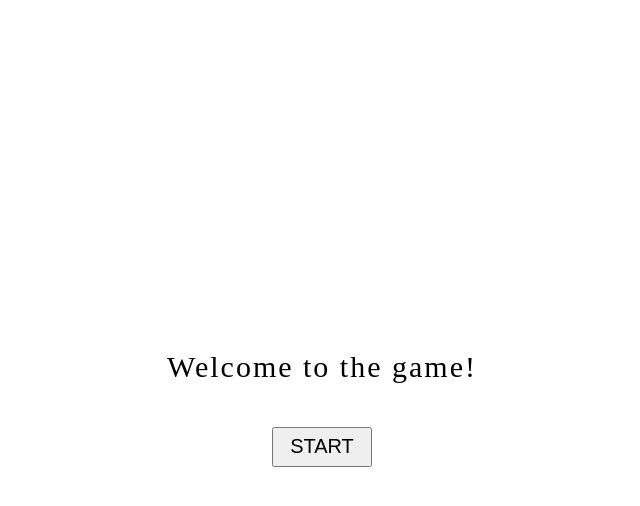
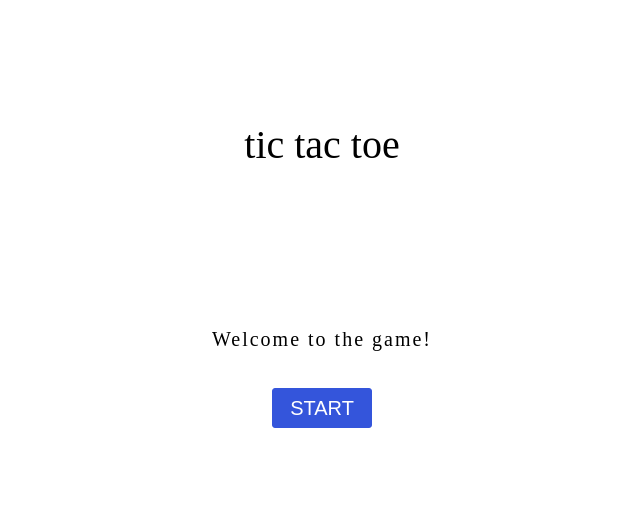
Before and after one commit to jerryhuang3/tic-react-toe, a React (Vite) app: page / in a window 1280 px wide. Shown: the top 506 px of the page, without its empty margins (326-966 px from the left). Built offline with nearby package versions, Linux system fonts and the light colour scheme.

Commit message:
fix styling minor logic

```diff
--- a/src/components/Details.js
+++ b/src/components/Details.js
@@ -4,8 +4,12 @@ import GameContext from "./GameContext";
 const Details = () => {
   const game = useContext(GameContext);
 
+  const onClick = () => {
+    window.location.reload();
+  }
+
   let left;
-	let right;
+  let right;
 
   if (game.turn > 9) {
     left = "GAME";
@@ -14,11 +18,11 @@ const Details = () => {
   return (
     <React.Fragment>
       <div className={"header"}>
-        <h1>poop-cake-toe</h1>
-        <h2>{game.playerOneTurn ? game.player1 : game.player2}'s Turn</h2>
+      {game.turn > 9 ? (<button class={'reload'} onClick={onClick}>NEW GAME</button>) : ""}
+        <h1>tic tac toe</h1>
       </div>
       <div className={"footer"}>
-        <h1>{left} {right}</h1>
+        <h2>{game.playerOneTurn ? game.player1 : game.player2}'s Turn</h2>
       </div>
       <div className={"left-side"}>
         <h3>{left}</h3>
--- a/src/components/End.js
+++ b/src/components/End.js
@@ -1,15 +1,20 @@
 import React, { useContext } from "react";
 import GameContext from "./GameContext";
 
-const End = props => {
+const End = () => {
   const game = useContext(GameContext);
 
   let name = game.playerOneTurn ? game.player2 : game.player1;
   name = name.toUpperCase();
 
+  const onClick = () => {
+    window.location.reload();
+  }
+
   return (
     <div className={"end"}>
       <h1>{`${name} WINS!!!`}</h1>
+      <button class={'reload'} onClick={onClick}>NEW GAME</button>
     </div>
   );
 };
--- a/src/components/Setup.js
+++ b/src/components/Setup.js
@@ -14,6 +14,7 @@ const Setup = props => {
 
   const saveName = e => {
     e.preventDefault();
+
     setName("");
     player1
       ? (game.setPlayerName(name), game.setPlayerOneTurn(), startGame())
@@ -29,6 +30,8 @@ const Setup = props => {
   };
 
   return (
+    <React.Fragment>
+      <div className={"title"}>tic tac toe</div>
       <div className={"start"}>
         {start ? (
           <React.Fragment>
@@ -37,6 +40,7 @@ const Setup = props => {
                 <label>
                   Player Two:
                   <input
+                    maxLength={"12"}
                     placeholder={"enter your name"}
                     autoFocus={"autofocus"}
                     onChange={typeName}
@@ -49,6 +53,7 @@ const Setup = props => {
                 <label>
                   Player One:
                   <input
+                    maxLength={"12"}
                     placeholder={"enter your name"}
                     autoFocus={"autofocus"}
                     onChange={typeName}
@@ -65,6 +70,7 @@ const Setup = props => {
           </React.Fragment>
         )}
       </div>
+    </React.Fragment>
   );
 };
 
--- a/src/index.html
+++ b/src/index.html
@@ -4,7 +4,7 @@
 	<meta charset="UTF-8">
 	<meta name="viewport" content="width=device-width, initial-scale=1.0">
 	<meta http-equiv="X-UA-Compatible" content="ie=edge">
-	<title>App</title>
+	<title>tic-tac-toe</title>
 </head>
 <body>
 	<div id="root"></div>
--- a/src/styles/styles.scss
+++ b/src/styles/styles.scss
@@ -1,120 +1,134 @@
 body {
+  font-family: Andale Mono;
+
   .container {
     height: 100vh;
     width: 100vw;
     display: grid;
     grid-template-columns: repeat(5, 1fr);
     grid-template-rows: repeat(5, 1fr);
-    // justify-items: space-around;
-    // align-items: space-around;
+
     .end {
-      font-family: Andale Mono;
       grid-area: 2 / 2 / span 3 / span 3;
       display: grid;
+      grid-template-columns: 1fr 1fr 1fr;
+      grid-template-rows: 1fr 1fr 1fr;
       height: 100%;
       align-items: center;
       justify-items: center;
       h1 {
-        display: inline-block;
-        white-space: nowrap;
-        overflow: hidden;
-        font-size: 60px;
-        animation: expand 0.75s infinite;
+        grid-area: 1 / 1 / span 2 / span 3;
+        text-align: center;
+        font-size: 40px;
+        animation: expand 1s infinite;
+      }
+      button {
+        grid-area: 2 / 2 / span 1 / span 1;
+        align-self: end;
+        color: white;
+        justify-self: center;
+        font-size: 20px;
+        width: 150px;
+        height: 40px;
+        border: 1px solid #3455db;
+        background-color: #3455db;
+        border-radius: 3px;
       }
     }
-
+    @keyframes expand {
+      0%,
+      100% {
+        font-size: 40px;
+      }
+      50% {
+        font-size: 60px;
+      }
+    }
+    .title {
+      grid-area: 1 / 1 / span 1 / span 5;
+      justify-self: center;
+      align-self: end;
+      font-size: 40px;
+    }
     .start {
-      font-family: Andale Mono;
-      grid-area: 3 / 3 / span 1 / span 1;
+      grid-area: 2 / 2 / span 3 / span 3;
       display: grid;
       height: 100%;
-      grid-template-columns: auto;
-      grid-template-rows: auto auto;
+      grid-template-columns: 1fr 1fr 1fr;
+      grid-template-rows: 1fr 1fr 1fr;
       align-self: center;
-
       button {
-        grid-row: 2;
+        grid-area: 2 / 2 / span 1 / span 1;
+        color: white;
         justify-self: center;
         align-self: center;
         font-size: 20px;
         width: 100px;
         height: 40px;
+        border: 1px solid #3455db;
+        background-color: #3455db;
+        border-radius: 3px;
       }
       .start-text {
-        display: inline-block;
-        font-size: 30px;
-        white-space: nowrap;
+        grid-area: 2 / 1 / span 1 / span 3;
+        font-size: 20px;
         text-align: center;
-        align-self: center;
-        // overflow: hidden;
+        align-self: start;
         letter-spacing: 2px;
-        // border-right: 2px solid;
       }
       .player-one {
-        grid-row: 1 / span 2;
-        justify-self: center;
-        align-self: center;
+        grid-area: 2 / 2 / span 1 / span 1;
+        justify-self: start;
+        align-self: start;
         font-size: 25px;
-        letter-spacing: 2px;
         input {
           height: 27px;
-          font-size: 20px;
+          width: 250px;
+          font-size: 25px;
+          margin-top: 10px;
           border: none;
           outline: none;
-        }
-      }
-
-      @keyframes typing {
-        from {
-          width: 0;
-        }
-        to {
-          width: 100%;
-        }
-      }
-      @keyframes cursor {
-        from,
-        to {
-          border-color: black;
-        }
-        50% {
-          border-color: white;
-        }
-      }
-      @keyframes expand {
-        0%,
-        100% {
-          font-size: 60px;
-        }
-        50% {
-          font-size: 80px;
         }
       }
     }
 
     .header {
       grid-area: 1 / 1 / span 1 / span 5;
-      align-self: center;
+      align-self: end;
       justify-self: center;
-      // border: solid;
+      h1 {
+        text-align: center;
+      }
+      button {
+        align-self: center;
+        color: white;
+        margin-left: 30px;
+        font-size: 20px;
+        width: 150px;
+        height: 40px;
+        border: 1px solid #3455db;
+        background-color: #3455db;
+        border-radius: 3px;
+      }
     }
     .left-side {
       grid-area: 1 / 1 / span 5 / span 1;
       align-self: center;
       justify-self: center;
-      // border: solid;
     }
     .right-side {
       grid-area: 1 / 5 / span 5 / span 1;
       align-self: center;
       justify-self: center;
-      // border: solid;
     }
 
     .footer {
       grid-area: 5 / 1 / span 1 / span 5;
-      align-self: center;
+      align-self: start;
       justify-self: center;
+      h2 {
+        text-align: center;
+      }
     }
 
     .board {
@@ -129,7 +143,7 @@ body {
       .board-item {
         button {
           text-align: center;
-          font-size: 100px;
+          font-size: 40px;
           width: 100%;
           height: 100%;
         }
@@ -155,11 +169,5 @@ body {
         background-color: rgb(213, 213, 255);
       }
     }
-    // .board-item {
-    // grid-area: 2 / 2 / span 3 / span 3;
-    // justify-content: space-around;
-    // justify-items: space-between;
-    // justify-self: space-around;
-    // }
   }
 }
```
Lines whose indentation alone changed are shown as unchanged.
